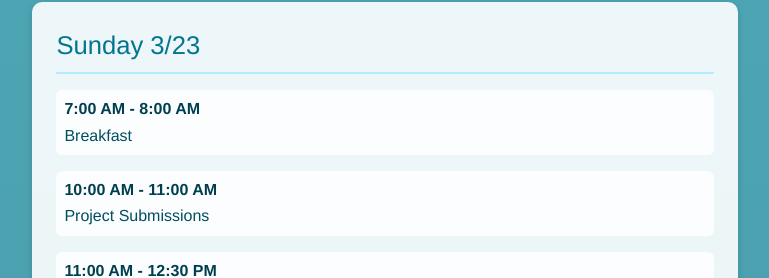
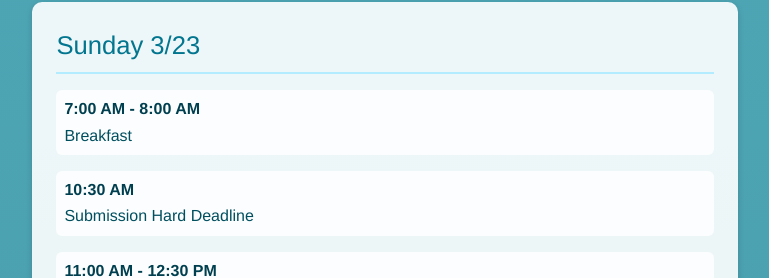
Before and after one commit to bryanmax9/beachhacks2025, a Next.js app: page / in a window 1280 px wide. Shown: the part 2651-2929 px from the top of the page, without its empty margins (255-1024 px from the left). Built offline with nearby package versions, Linux system fonts and the light colour scheme; no server answers; a web font is replaced by a local one.

Commit message:
changed submission deadline

```diff
--- a/src/app/(landing)/_components/schedule.tsx
+++ b/src/app/(landing)/_components/schedule.tsx
@@ -10,7 +10,7 @@ const scheduleData = [
       {
         time: "10:30 AM",
         description: "Hacking Begins! Good luck and have fun :)",
-      },{
+      }, {
         time: "10:30 AM - 10:45 AM",
         description: "Team-Matching",
       },
@@ -46,7 +46,7 @@ const scheduleData = [
     day: "Sunday 3/23",
     events: [
       { time: "7:00 AM - 8:00 AM", description: "Breakfast" },
-      { time: "10:00 AM - 11:00 AM", description: "Project Submissions" },
+      { time: "10:30 AM", description: "Submission Hard Deadline" },
       { time: "11:00 AM - 12:30 PM", description: "Judging" },
       { time: "12:30 PM - 1:00 PM", description: "Closing Ceremony" },
     ],
```
